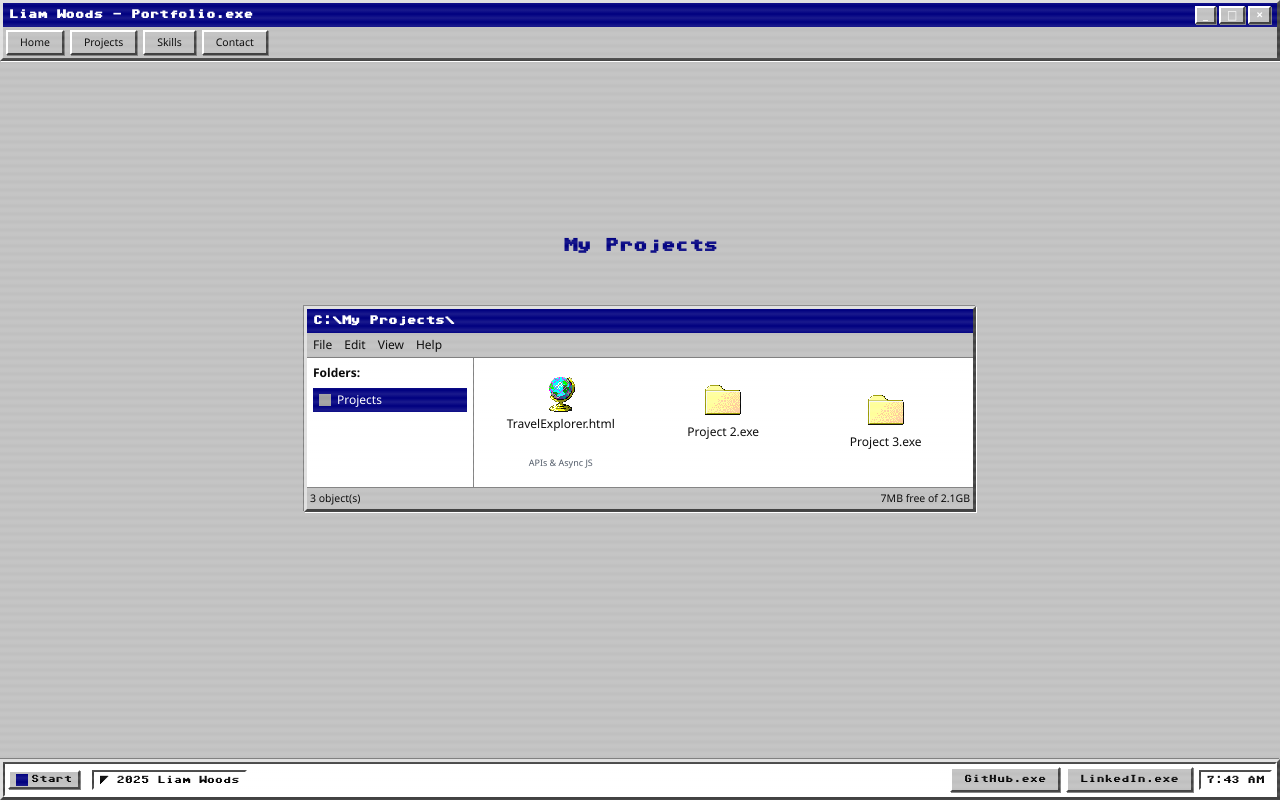
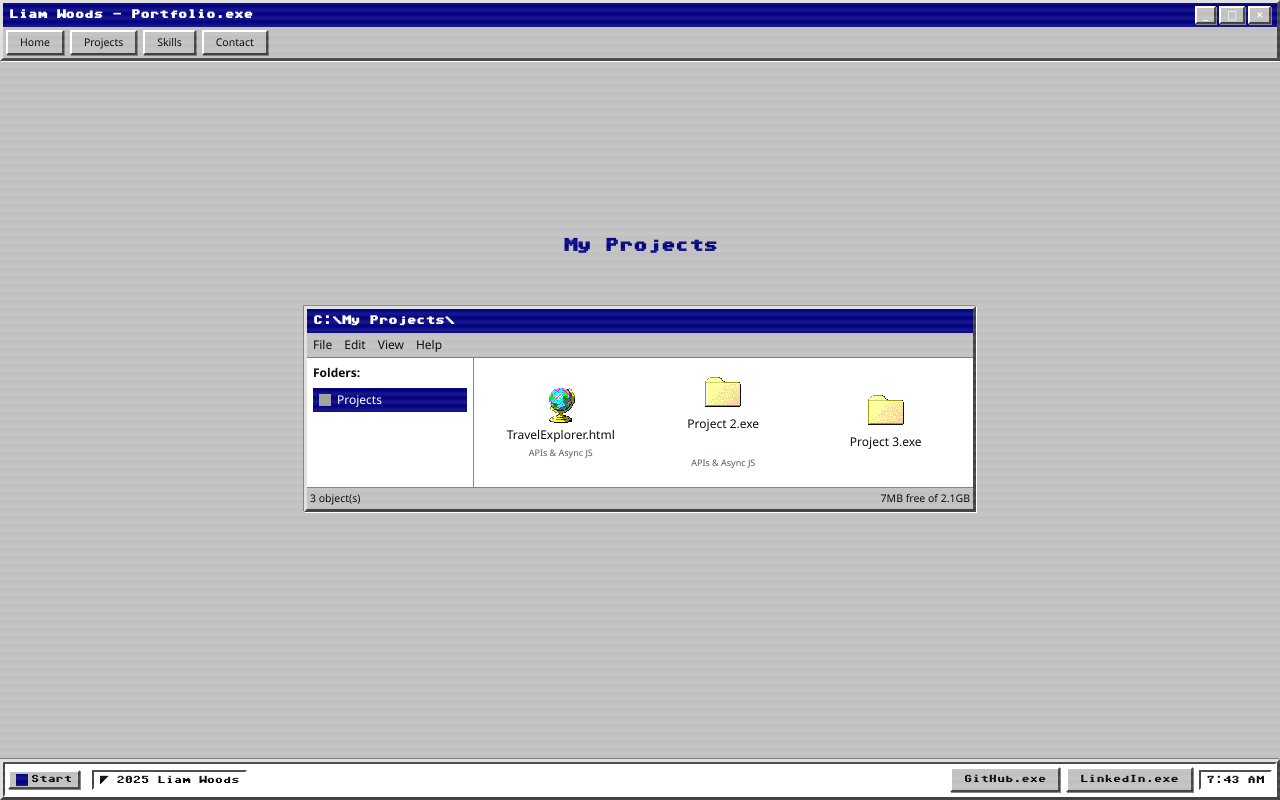
Before and after one commit to Liam-Woods-8/Windows-Portfolio, a React (Create React App) app in the folder client/: page / in a window 1280 px wide. Both pictures are taken after a click on the element "Projects". Shown: the part 950-1750 px from the top of the page. Built offline with nearby package versions, Linux system fonts and the light colour scheme; grey boxes are pictures that could not be loaded.

Commit message:
updating project styles

```diff
--- a/client/src/pages/Home.tsx
+++ b/client/src/pages/Home.tsx
@@ -293,9 +293,6 @@ const Home: React.FC<HomeProps> = ({ onLoadingChange }) => {
                         }}
                       />
                       <span className="win98-text text-center">TravelExplorer.html</span>
-                      <span className="win98-blink mt-1 inline-block">
-                        <span className="bg-yellow-300 px-1 text-xs">New!</span>
-                      </span>
                       <p className="text-xs text-center mt-1 text-gray-600">APIs & Async JS</p>
                     </div>
                     <div onClick={() => handleProjectClick('https://liam-woods-8.github.io/Eko/home.html', 'Eko')}
@@ -309,6 +306,7 @@ const Home: React.FC<HomeProps> = ({ onLoadingChange }) => {
                       <span className="win98-blink mt-1 inline-block">
                         <span className="bg-yellow-300 px-1 text-xs">New!</span>
                       </span>
+                      <p className="text-xs text-center mt-1 text-gray-600">APIs & Async JS</p>
                     </div>
                     <div onClick={() => handleProjectClick('#', 'Project 3')}
                          className="flex flex-col items-center justify-center cursor-pointer hover:bg-[#e0e0e0] p-2">
```
